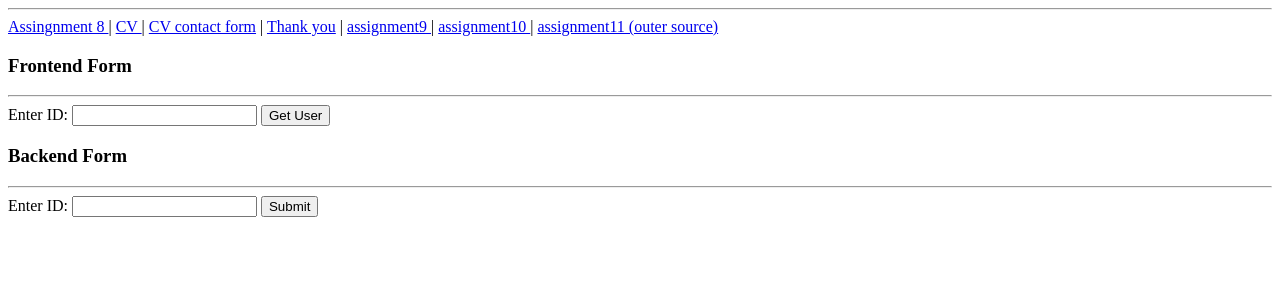
After one commit to oritRabani/Orit.Rabani_backend, a Flask app: page /assignment11/outer_source in a window 1280 px wide. The commit adds this page. Shown: the top 300 px of the page. Run offline with Flask 2, Linux system fonts and the light colour scheme.

Commit message:
added HW11

```diff
--- a/HomeAssignments/app.py
+++ b/HomeAssignments/app.py
@@ -1,5 +1,7 @@
 from flask import Flask,  render_template, request, session, redirect, url_for
-
+from interact_with_DB import interact_db
+import json
+import requests
 app = Flask(__name__)
 app.secret_key = '1234'
 app.config.from_pyfile('settings.py')
@@ -78,6 +80,30 @@ def assign_9():
 from pages.assignment10.assignment10 import assignment10
 app.register_blueprint(assignment10)
 
+# Return json format of users DB
+@app.route('/assignment11/users')
+def assign11_users_func():
+    query = 'SELECT * FROM users'
+    users = interact_db(query=query, query_type='fetch')
+    json_users = json.dumps(users)
+    return json_users
+
+@app.route('/assignment11/outer_source',methods=['GET','POST'])
+def assign11_outer_func():
+    if request.method == 'GET':
+        if 'id_backend' in request.args:
+            number = int(request.args['id_backend'])
+            wanted_user = get_wanted_user(number)
+            return render_template('assignment11.html', wanted_user=wanted_user)
+        return render_template('assignment11.html')
+    if request.method == 'POST':
+        return redirect(url_for('/assignment11/outer_source'))
+
+def get_wanted_user(number):
+    res = requests.get(f'https://reqres.in/api/users/{number}')
+    res = res.json()
+    return res
 
 if __name__ == '__main__':
+    app.debug = True
     app.run()
--- /dev/null
+++ b/HomeAssignments/static/NewAssignment11.js
@@ -0,0 +1,30 @@
+function getUser(){
+    var id_input = document.getElementById('id_num').value;
+    console.log(id_input);
+    fetch(`https://reqres.in/api/users/${id_input}`).then(
+        response => response.json()
+    ).then(
+        response_obj => put_user_inside_html(response_obj.data)
+    ).catch(
+        err => console.log(err)
+    )
+}
+
+function put_user_inside_html(response_obj_data){
+    console.log(response_obj_data)
+    const curr_main = document.querySelector("main");
+    while (curr_main.firstChild) {
+        curr_main.removeChild(curr_main.lastChild);
+    }
+    // for (let user of response_obj_data) {
+    const section = document.createElement('section');
+    // the sign ` is to use $
+    section.innerHTML = `
+    <img src="${response_obj_data.avatar}" alt="Profile picture"/>
+    <div>
+       <span> ${response_obj_data.first_name} ${response_obj_data.last_name} </span>
+       <br>
+       <a href="mailto:${response_obj_data.email}"> send email </a>
+    </div> `;
+    curr_main.appendChild(section);
+}
--- /dev/null
+++ b/HomeAssignments/templates/assignment11.html
@@ -0,0 +1,28 @@
+{% extends 'base.html' %}
+{% block title %} assignment11 {% endblock %}
+
+{% block mainContent %}
+    <h3> Frontend Form</h3>
+    <form action="/assignment11/outer_source" method="post">
+        <hr>
+        Enter ID: <input name= "id" type="text" id="id_num">
+        <button type="button" onclick="getUser()"> Get User</button>
+    </form>
+    <main>
+    </main>
+
+    <h3> Backend Form</h3>
+    <form action="/assignment11/outer_source" method="get">
+        <hr>
+        Enter ID: <input name= "id_backend" type="text">
+        <input name="submit_backend" type="submit">
+    </form>
+    {% if wanted_user %}
+        <h3> User</h3>
+        <img src="{{ wanted_user.data.avatar }}" alt="Profile picture"><br>
+        <span> {{ wanted_user.data.first_name }} {{ wanted_user.data.last_name}}</span><br>
+        <a href="mailto:{{wanted_user.data.email}}"> send email </a>
+    {% endif %}
+
+    <script src={{ url_for('static', filename = 'NewAssignment11.js') }}></script>
+{% endblock %}
--- a/HomeAssignments/templates/base.html
+++ b/HomeAssignments/templates/base.html
@@ -8,7 +8,5 @@
 <body>
 {% include 'header.html' %}
 {% block mainContent %} <h1> Thank you! </h1> {% endblock %}
-<hr>
-
 </body>
 </html>
--- a/HomeAssignments/templates/header.html
+++ b/HomeAssignments/templates/header.html
@@ -6,5 +6,6 @@
     {% else %}
         <a href="/assignment9" > assignment9 </a>
     {% endif %} | <a href="/assignment10"> assignment10 </a>
+    | <a href="/assignment11/outer_source"> assignment11 (outer source) </a>
 
 </header>
```
